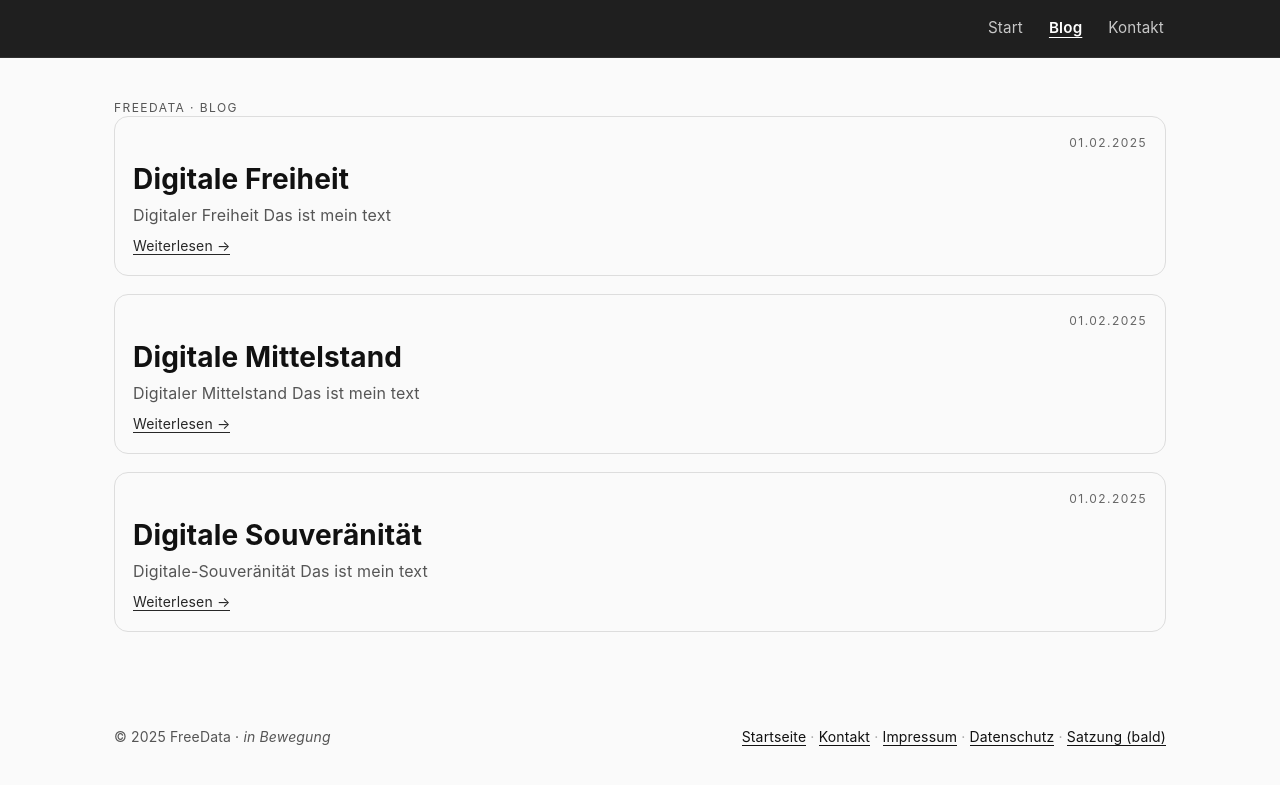
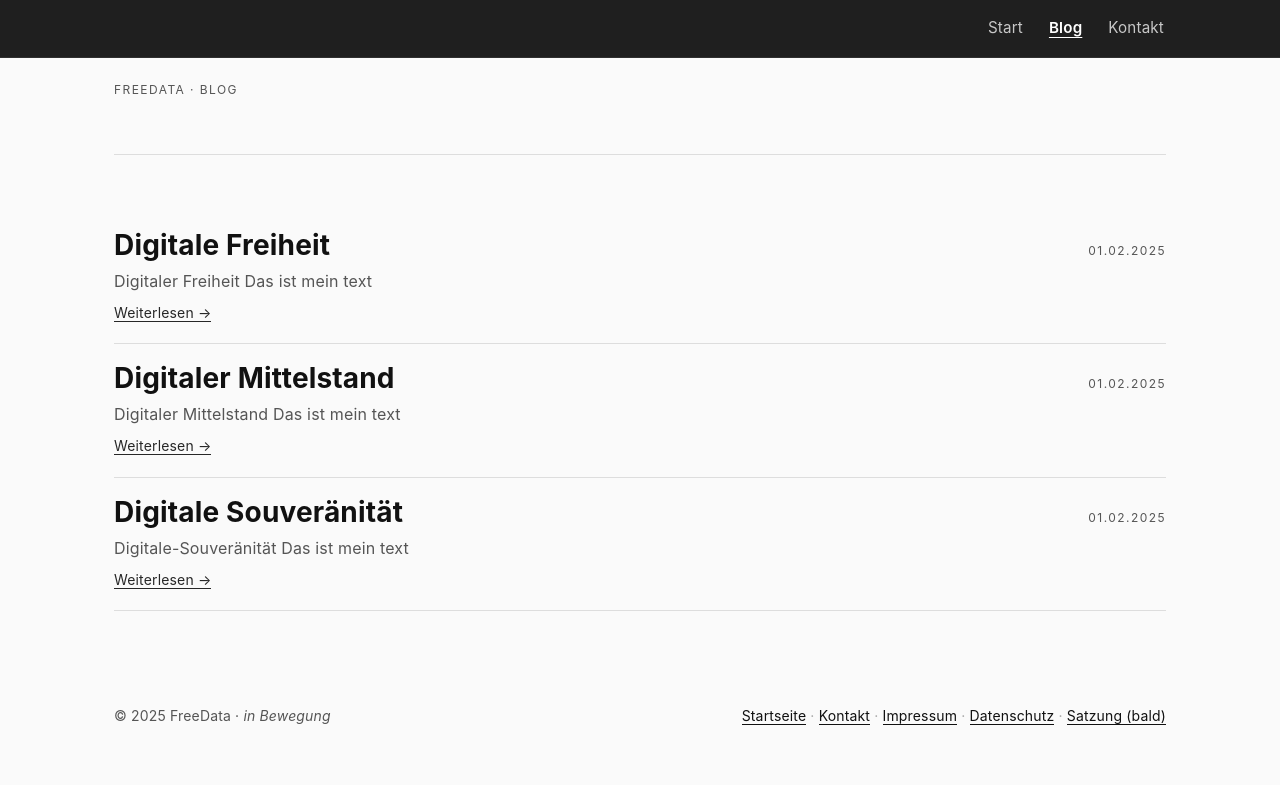
Before and after one commit to freedata-coop/freedata-coop.github.io, a Jekyll site: the page built from blog.md, in a window 1280 px wide. Shown: the top 785 px of the page. Built offline with Jekyll 4.4.1, drawn with Linux system fonts in a browser that asks for light colours.

Commit message:
add layout blog

```diff
--- a/_posts/2025-02-02-digitaler Mittelstand.md
+++ b/_posts/2025-02-02-digitaler Mittelstand.md
@@ -1,6 +1,6 @@
 ---
 layout: default
-title: "Digitale Mittelstand"
+title: "Digitaler Mittelstand"
 date: 2025-02-01
 theme: light
 ---
--- a/assets/custom.css
+++ b/assets/custom.css
@@ -125,99 +125,65 @@ body[theme="light"] {
 }
 
 
-/* ================= Blog Layout ================= */
-
-.blog-hero{
-  padding-top: 18px;
-  display: grid;
-  gap: 14px;
-}
+/* ================= Compact Blog List ================= */
 
 .blog-list{
   display: grid;
-  gap: 18px;
+  gap: 0; /* keine Kartenabstände mehr */
 }
 
-.blog-card{
-  border: 1px solid var(--line);
-  border-radius: 14px;
-  padding: 18px 18px;
-  background: transparent;
+/* Ein Eintrag = eine Zeile mit Trenner */
+.blog-row{
+  padding: 18px 0 20px 0;
+  border-bottom: 1px solid var(--line);
   display: grid;
   gap: 8px;
 }
 
-.blog-meta{
-  display: flex;
-  gap: 10px;
-  align-items: center;
-  font-size: 12px;
-  color: var(--muted);
-  text-transform: uppercase;
-  letter-spacing: .12em;
+/* Kopfzeile: Titel links, Datum rechts */
+.blog-row-head{
+  display: grid;
+  grid-template-columns: 1fr auto;
+  align-items: baseline;
+  gap: 16px;
 }
 
-.blog-date{
-  opacity: .9;
-}
-
-.blog-tag{
-  border: 1px solid var(--line);
-  padding: 4px 8px;
-  border-radius: 999px;
-}
-
+/* Titel links dominant */
 .blog-title{
   margin: 0;
   font-size: clamp(20px,3vw,28px);
   line-height: 1.15;
 }
-
 .blog-title a{
   color: var(--fg);
   border-bottom: 0;
+  text-decoration: none;
 }
 
+/* Datum rechts klein & ruhig */
+.blog-date{
+  font-size: 12px;
+  color: var(--muted);
+  text-transform: uppercase;
+  letter-spacing: .12em;
+  white-space: nowrap;
+  text-align: right;
+}
+
+/* Teaser */
 .blog-excerpt{
   margin: 0;
   color: var(--muted);
   font-size: 16px;
-  line-height: 1.5;
-  max-width: 70ch;
+  line-height: 1.55;
+  max-width: 75ch;
 }
 
+/* Weiterlesen-Link schlicht */
 .blog-read a{
   font-size: 14px;
   border-bottom: 1px solid var(--fg);
   color: var(--fg);
   opacity: .9;
 }
-
-.blog-read a:hover{
-  opacity: 1;
-}
-
-/* Blog Header Row */
-.blog-meta {
-  display: grid;
-  grid-template-columns: 1fr auto; /* links flexibel, rechts kompakt */
-  align-items: center;
-  margin-bottom: 4px;
-}
-
-.blog-left {
-  display: flex;
-  gap: 10px;
-  align-items: center;
-}
-
-.blog-right {
-  text-align: right;
-}
-
-.blog-date {
-  font-size: 12px;
-  color: var(--muted);
-  text-transform: uppercase;
-  letter-spacing: .12em;
-}
+.blog-read a:hover{ opacity: 1; }
--- a/blog.md
+++ b/blog.md
@@ -10,37 +10,28 @@ theme: light
   <p class="lead">Probleme. Lösungen. Aufbau FreeData.</p> -->
 </section>
 
-<!-- <hr class="divider"/> -->
+<hr class="divider"/>
 
 <section class="blog-list">
 {% for post in site.posts %}
-  <article class="blog-card">
+  <article class="blog-row">
+    <div class="blog-row-head">
+      <h2 class="blog-title">
+        <a href="{{ post.url }}">{{ post.title }}</a>
+      </h2>
 
-    <div class="blog-meta">
-    <div class="blog-left">
-        {% if post.category %}
-        <span class="blog-tag">{{ post.category }}</span>
-        {% endif %}
+      <div class="blog-date">
+        {{ post.date | date: "%d.%m.%Y" }}
+      </div>
     </div>
 
-    <div class="blog-right">
-        <span class="blog-date">{{ post.date | date: "%d.%m.%Y" }}</span>
-    </div>
-    </div>
-
-
-    <h2 class="blog-title">
-        <a href="{{ post.url }}">{{ post.title }}</a>
-    </h2>
-
     <p class="blog-excerpt">
-        {{ post.excerpt | strip_html | truncate: 220 }}
+      {{ post.excerpt | strip_html | truncate: 220 }}
     </p>
 
     <div class="blog-read">
-        <a href="{{ post.url }}">Weiterlesen →</a>
+      <a href="{{ post.url }}">Weiterlesen →</a>
     </div>
-
   </article>
 {% endfor %}
 </section>
```
